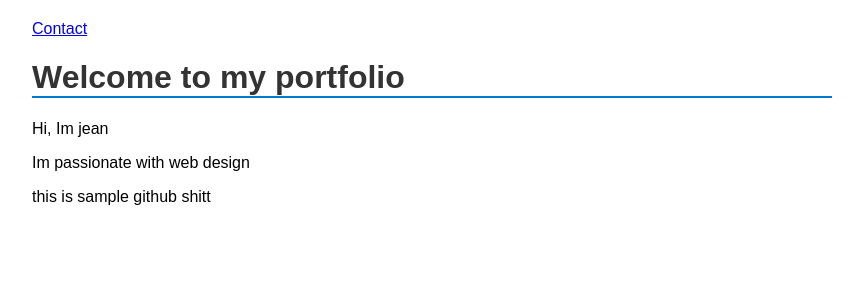
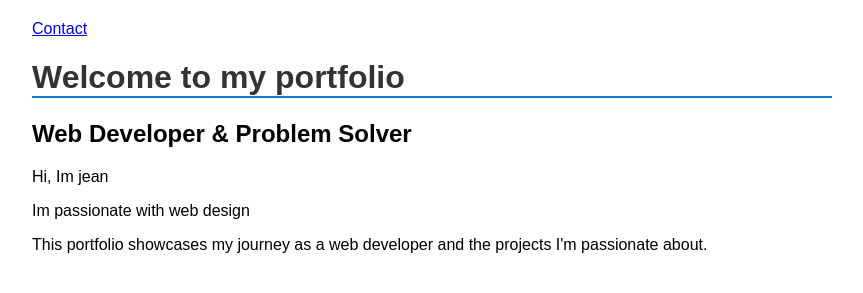
Before and after one commit to jpcnstntn/my-portfolio-v1, a plain HTML site: page index.html in a window 1280 px wide. Shown: the whole page, without its empty margins (208-1071 px from the left). Drawn offline with Linux system fonts and the light colour scheme.

Commit message:
improve homepage content and add professional subtitle

```diff
--- a/index.html
+++ b/index.html
@@ -13,9 +13,11 @@
         <a href="contact.html">Contact</a>
     </nav>
     <h1>Welcome to my portfolio</h1>
+    <h2>Web Developer & Problem Solver</h2>
     <p>Hi, Im jean</p>
     <p>Im passionate with web design</p>
-    <p>this is sample github shitt</p>
+    <p>This portfolio showcases my journey as a web developer and the projects
+        I'm passionate about.</p>
 
 </body>
 
```
